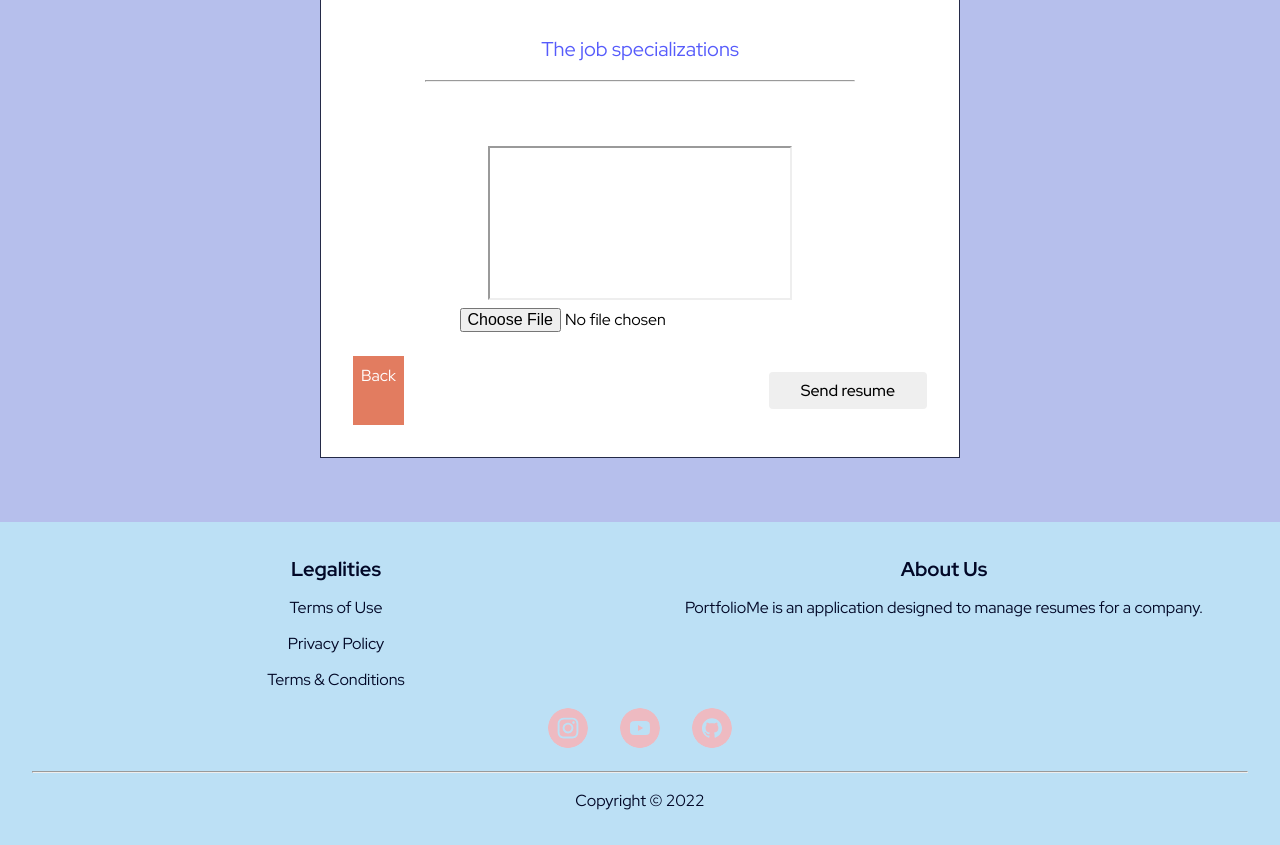
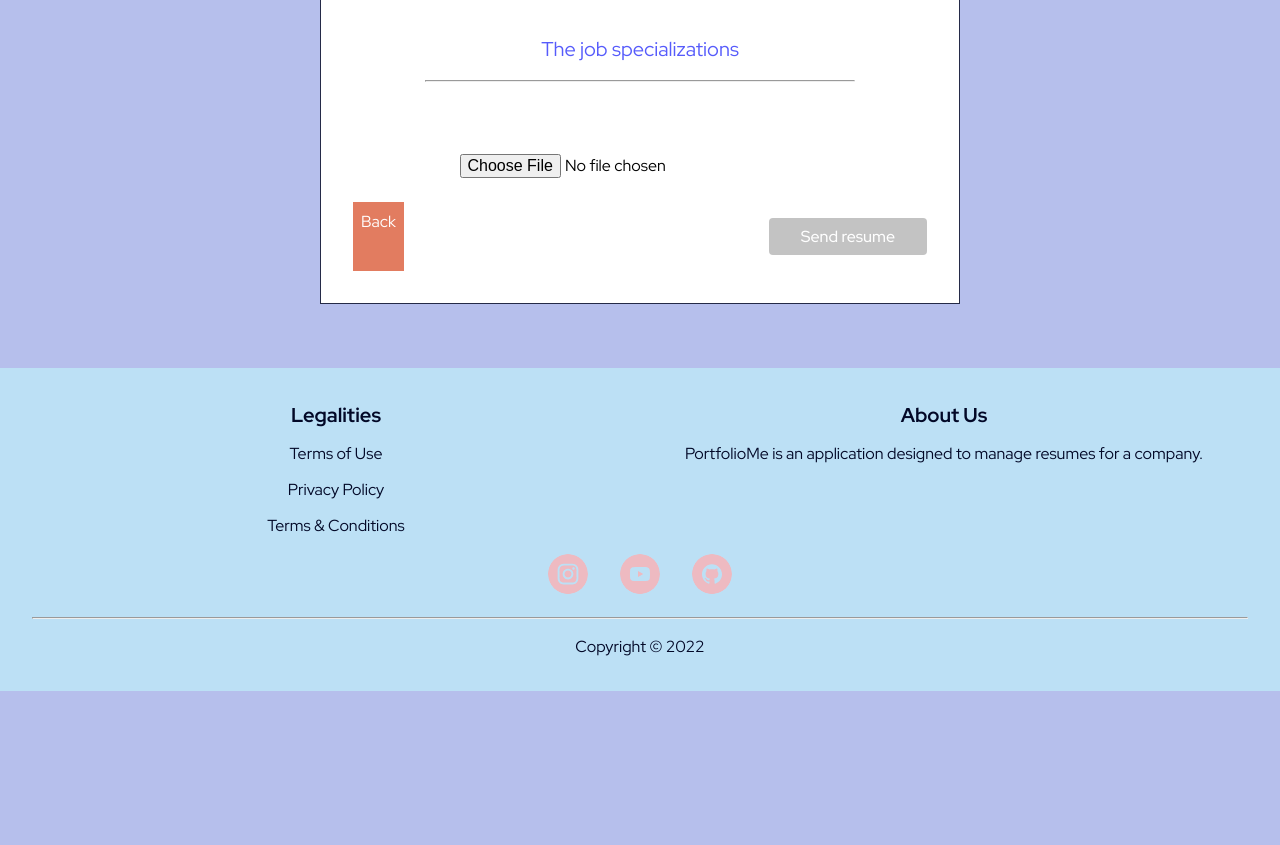
Before and after one commit to Arisch24/PortfolioMe, a Flask app: template PortfolioMe/templates/client/job_detail.html in a window 1280 px wide. Shown: the part 1416-2261 px from the top of the page. After the commit the page ends 2107 px from the top, so only its background shows below. Run offline with Flask 2, Linux system fonts and the light colour scheme; the template is opened without the code that fills it: values that come from a table or form of the project are taken from there, others are empty; the visitor is signed in with stand-in values (Sample User, id 1); some libraries are stand-ins or nearby versions.

Commit message:
Minor changes to resume form and logic

```diff
--- a/PortfolioMe/static/css/client/job_detail.css
+++ b/PortfolioMe/static/css/client/job_detail.css
@@ -63,6 +63,21 @@ main.job-detail-container {
     justify-content: space-between;
 }
 
+.upload iframe {
+    display: none;
+}
+
+#submit:disabled {
+    background-color: rgba(59, 59, 59, 0.3);
+    color: rgb(84, 84, 84), rgb(170, 170, 170);
+    border-color: rgba(118, 118, 118, 0.3);
+}
+
+#submit {
+    background-color: hsl(var(--light-accent-blue));
+    color: hsl(var(--pure-white));
+}
+
 .apply-btn {
     background-color: hsl(var(--light-accent-blue));
     color: hsl(var(--pure-white));
--- a/PortfolioMe/templates/client/job_detail.html
+++ b/PortfolioMe/templates/client/job_detail.html
@@ -113,6 +113,7 @@ endblock %} {% block css %}<link
 </main>
 {% endblock %}{% block javascript %}
 <script>
+    $('#submit').prop('disabled', true);
     $('#temp').on('click', () => {
         $('#resume').click();
     });
@@ -120,17 +121,17 @@ endblock %} {% block css %}<link
     $('#resume').on('change', (e) => {
         if ($('#resume')[0].files.length > 0) {
             $('#submit').prop('disabled', false);
+            let file = e.target.files[0];
+            let filename = URL.createObjectURL(file);
+
+            $('.iframe').css('display', 'block');
+            $('.iframe').prop('src', filename);
+            $('.iframe').css('width', 600);
+            $('.iframe').css('height', 854);
         } else {
+            $('.iframe').css('display', 'none');
             $('#submit').prop('disabled', true);
         }
-
-        let file = e.target.files[0];
-        let filename = URL.createObjectURL(file);
-
-        $('.iframe').css('display', 'block');
-        $('.iframe').prop('src', filename);
-        $('.iframe').css('width', 480);
-        $('.iframe').css('height', 854);
     });
 </script>
 {% endblock %}
```
